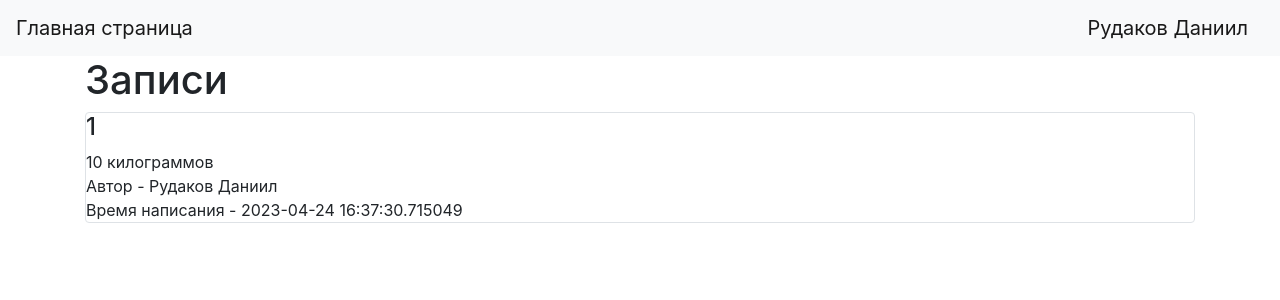
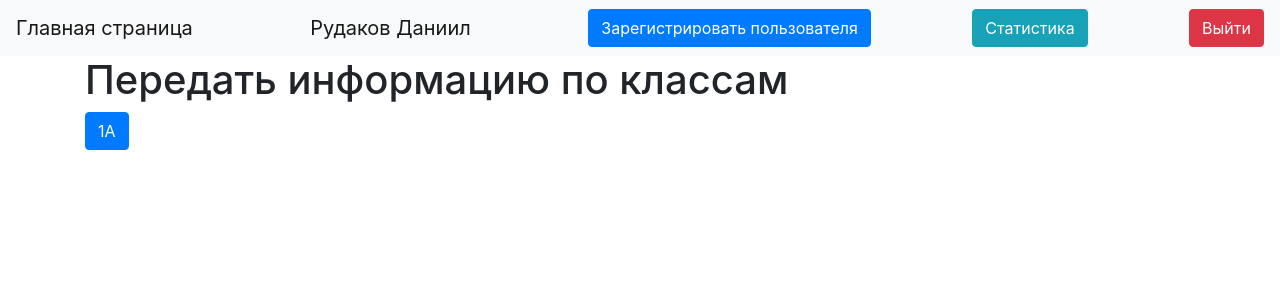
Before and after one commit to mc-Daniil/Flask_project, a Flask app: page / in a window 1280 px wide. Shown: the top 300 px of the page. Run offline with Flask 3, Linux system fonts and the light colour scheme; a user stored in the database is signed in; data comes from the database, SQL or seed files in the repository; some libraries are stand-ins or nearby versions.

Commit message:
Main parts ready

```diff
--- a/main.py
+++ b/main.py
@@ -30,6 +30,16 @@ def login():
                                message="Неправильный логин или пароль",
                                form=form)
     return render_template('login.html', title='Авторизация', form=form)
+
+
+@app.route("/stats")
+def stats():
+    return render_template("base.html", title="Статитстика")
+
+
+@app.route("/post1a", methods=["GET", "POST"])
+def post1a():
+    return render_template("base.html", title="Передать 1А")
 
 
 @app.route('/logout')
--- a/templates/base.html
+++ b/templates/base.html
@@ -14,10 +14,16 @@
     <nav class="navbar navbar-light bg-light">
         <a class="navbar-brand" href="/">Главная страница</a>
         {% if current_user.is_authenticated %}
-        <a class="navbar-brand" href="/logout">{{ current_user.name }}</a>
+        <a class="navbar-brand" href="">{{ current_user.name }}</a>
+
+        {% if current_user.is_admin %}
+        <a class="btn btn-primary " href="/register">Зарегистрировать пользователя</a>
+        <a class="btn btn-info" href="/stats">Статистика</a>
+        {% endif %}
+
+        <a class="btn btn-danger" href="/logout">Выйти</a>
         {% else %}
         <p>
-            <a class="btn btn-primary " href="/register">Зарегистрироваться</a>
             <a class="btn btn-success" href="/login">Войти</a>
         </p>
         {% endif %}
--- a/templates/index.html
+++ b/templates/index.html
@@ -2,18 +2,7 @@
 
 {% block content %}
 {% if current_user.is_authenticated %}
-<h1>Записи</h1>
-{% for item in kilograms%}
-<div class="col-md6 border rounded">
-    <h4>{{item.id}}</h4>
-    <div>
-        {{item.value}} килограммов
-    </div>
-    <div>
-        Автор - {{item.user.name}}</br>
-        Время написания - {{item.created_date}}
-    </div>
-</div>
-{% endfor %}
+<h1>Передать информацию по классам</h1>
+<a class="btn btn-primary" href="/post1a">1А</a>
 {% endif %}
 {% endblock %}
```
